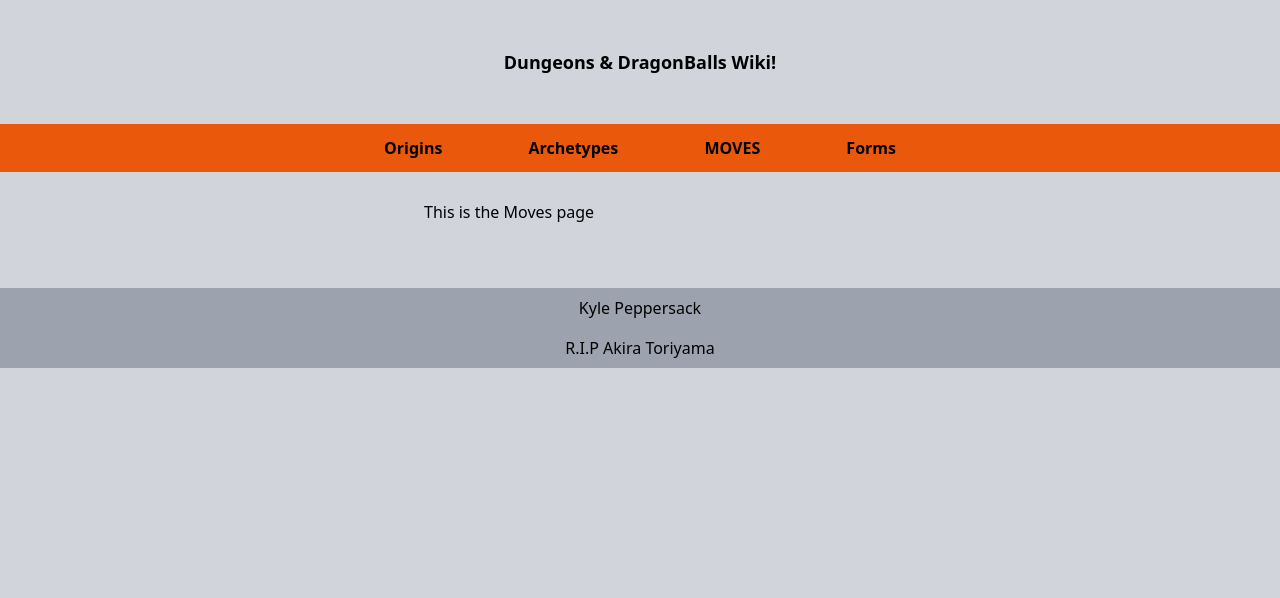
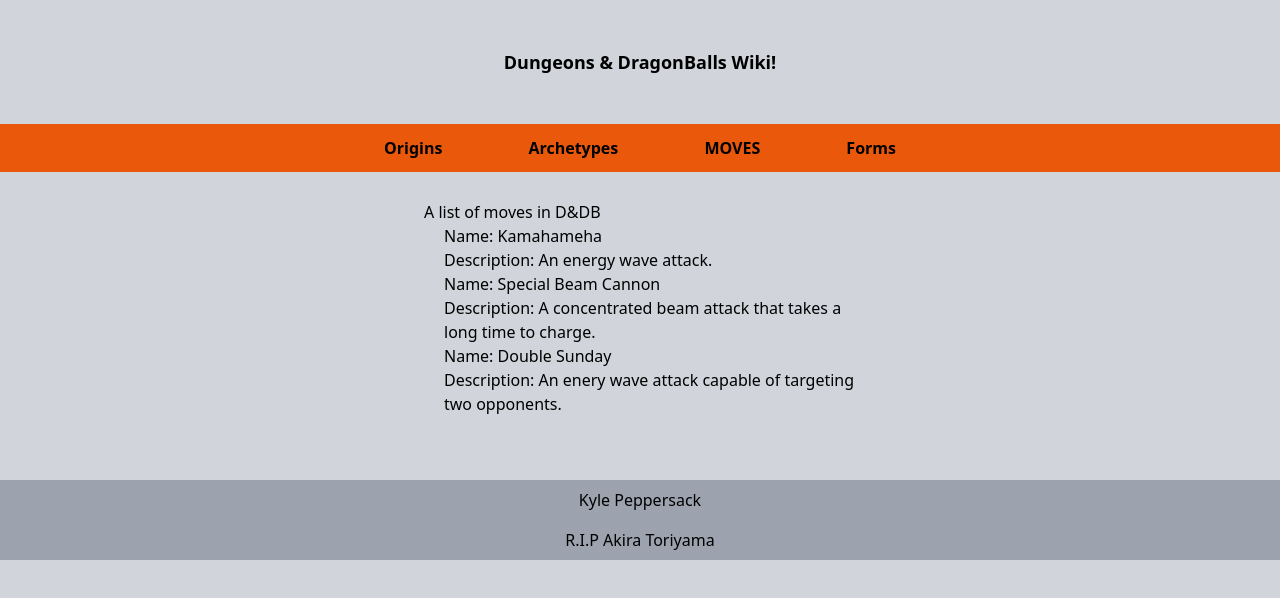
Before and after one commit to KylePep/ddbwiki, a Next.js app: page /moves in a window 1280 px wide. Shown: the top 598 px of the page. Built offline with nearby package versions, Linux system fonts and the light colour scheme.

Commit message:
Added content to moves page

```diff
--- a/app/moves/page.tsx
+++ b/app/moves/page.tsx
@@ -6,7 +6,21 @@ export default function movesPage() {
   return (
     <main>
       <div>
-        This is the Moves page
+        <h1>A list of moves in D&DB</h1>
+        <ul>
+          <li>
+            <h2>Name: Kamahameha</h2>
+            <p>Description: An energy wave attack.</p>
+          </li>
+          <li>
+            <h2>Name: Special Beam Cannon</h2>
+            <p>Description: A concentrated beam attack that takes a long time to charge.</p>
+          </li>
+          <li>
+            <h2>Name: Double Sunday</h2>
+            <p>Description: An enery wave attack capable of targeting two opponents.</p>
+          </li>
+        </ul>
       </div>
     </main>
   )
```
